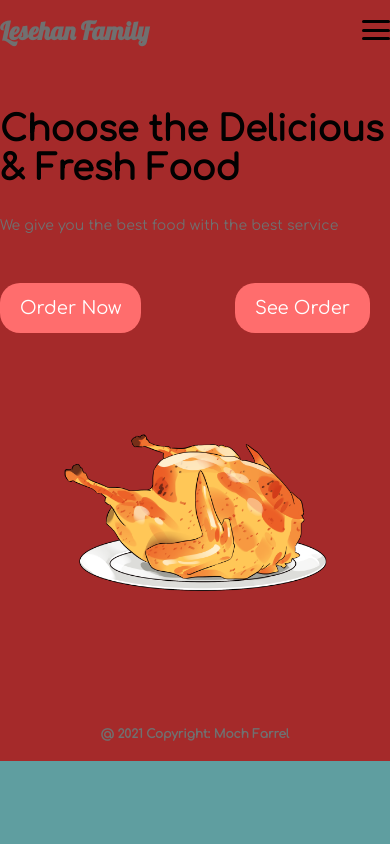
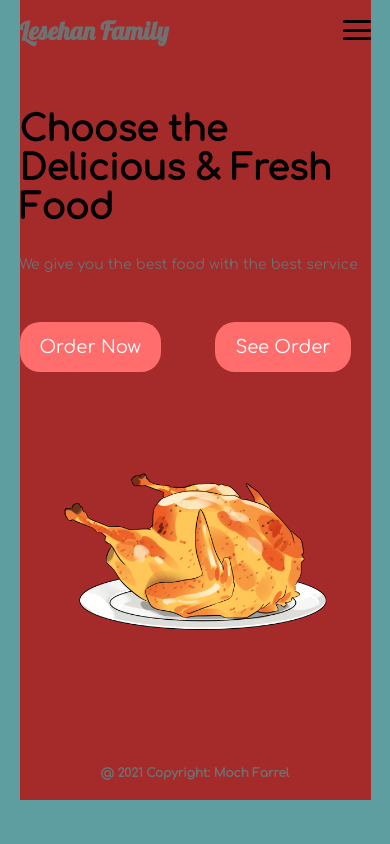
Before and after one commit to mochfarrel06/mochfarrel06.github.io, a PHP site: page / in a window 390 px wide; the page is wider, and only the part inside the window is pictured. Run offline with PHP 8.4, Linux system fonts and the light colour scheme.

Commit message:
memodifikasi index

```diff
--- a/css/style.css
+++ b/css/style.css
@@ -256,11 +256,13 @@ footer h4{
     body{
         overflow-x: hidden;
         /* background-color: brown; */
+        max-width: 100%;
         background-color: cadetblue;
     }
 
     .container{
-        width: 100%;
+        /* width: 100%; */
+        height: 100%;
         background-color: brown;
     }
 
```
